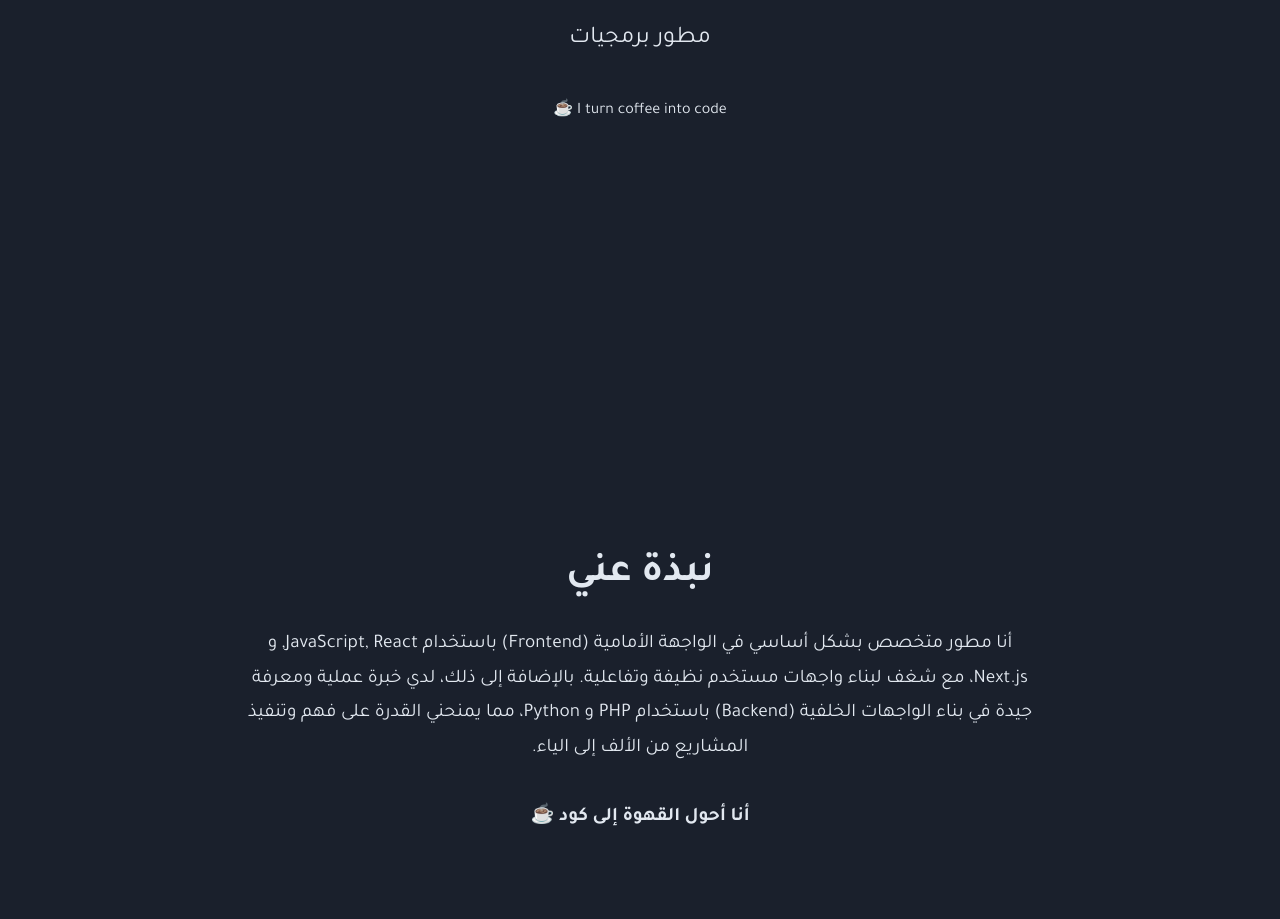
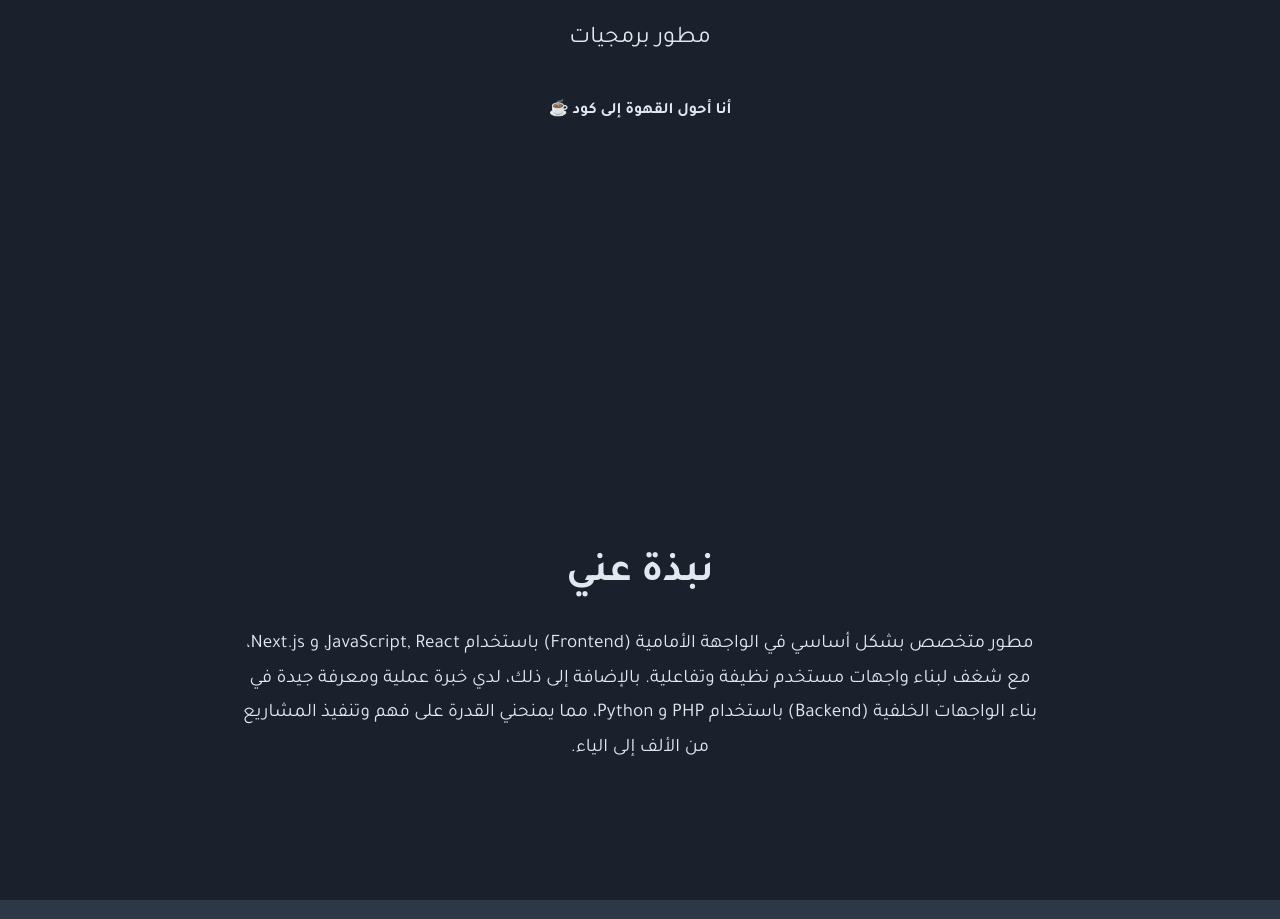
Before and after one commit to ahmedalmnsour/ahmed-almnsour-dev, a Next.js app: page / in a window 1280 px wide. Shown: the part 433-1352 px from the top of the page. Built offline with nearby package versions, Linux system fonts and the light colour scheme.

Commit message:
Update Hero and About sections

```diff
--- a/components/AboutSection.js
+++ b/components/AboutSection.js
@@ -7,9 +7,8 @@ export default function AboutSection() {
       <div className={styles.maxWidthWrapper}>
         <h2 className={styles.sectionTitle}>نبذة عني</h2>
         <p className={styles.aboutText}>
-          أنا مطور متخصص بشكل أساسي في الواجهة الأمامية (Frontend) باستخدام JavaScript, React, و Next.js، مع شغف لبناء واجهات مستخدم نظيفة وتفاعلية. بالإضافة إلى ذلك، لدي خبرة عملية ومعرفة جيدة في بناء الواجهات الخلفية (Backend) باستخدام PHP و Python، مما يمنحني القدرة على فهم وتنفيذ المشاريع من الألف إلى الياء.
+         مطور متخصص بشكل أساسي في الواجهة الأمامية (Frontend) باستخدام JavaScript, React, و Next.js، مع شغف لبناء واجهات مستخدم نظيفة وتفاعلية. بالإضافة إلى ذلك، لدي خبرة عملية ومعرفة جيدة في بناء الواجهات الخلفية (Backend) باستخدام PHP و Python، مما يمنحني القدرة على فهم وتنفيذ المشاريع من الألف إلى الياء.
           <br /><br />
-          <strong>أنا أحول القهوة إلى كود ☕</strong>
         </p>
       </div>
     </section>
--- a/components/HeroSection.js
+++ b/components/HeroSection.js
@@ -5,9 +5,9 @@ export default function HeroSection() {
   return (
     // لاحظ كيف أن لدينا الآن div واحد فقط وهو الذي يحمل الـ id والكلاس معًا
     <div id="home" className={styles.heroContainer}>
-      <h1 className={styles.mainTitle}>Ahmed.Almnsour.dev</h1>
+      <h1 className={styles.mainTitle}>أحمد المنصور</h1>
       <p className={styles.subtitle}>مطور برمجيات</p>
-      <p className={styles.slogan}>I turn coffee into code ☕</p>
+      <p className={styles.slogan}><strong>أنا أحول القهوة إلى كود ☕</strong></p>
     </div>
   );
 }
```
